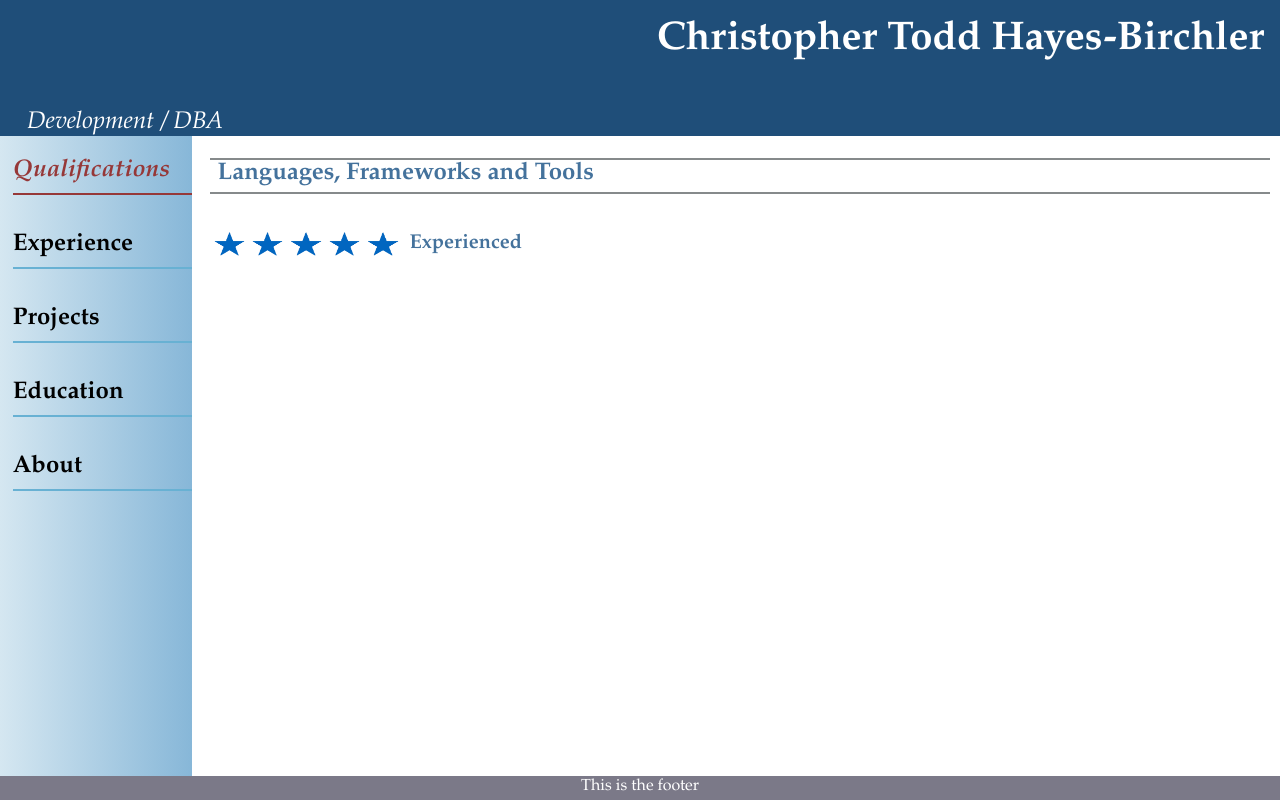
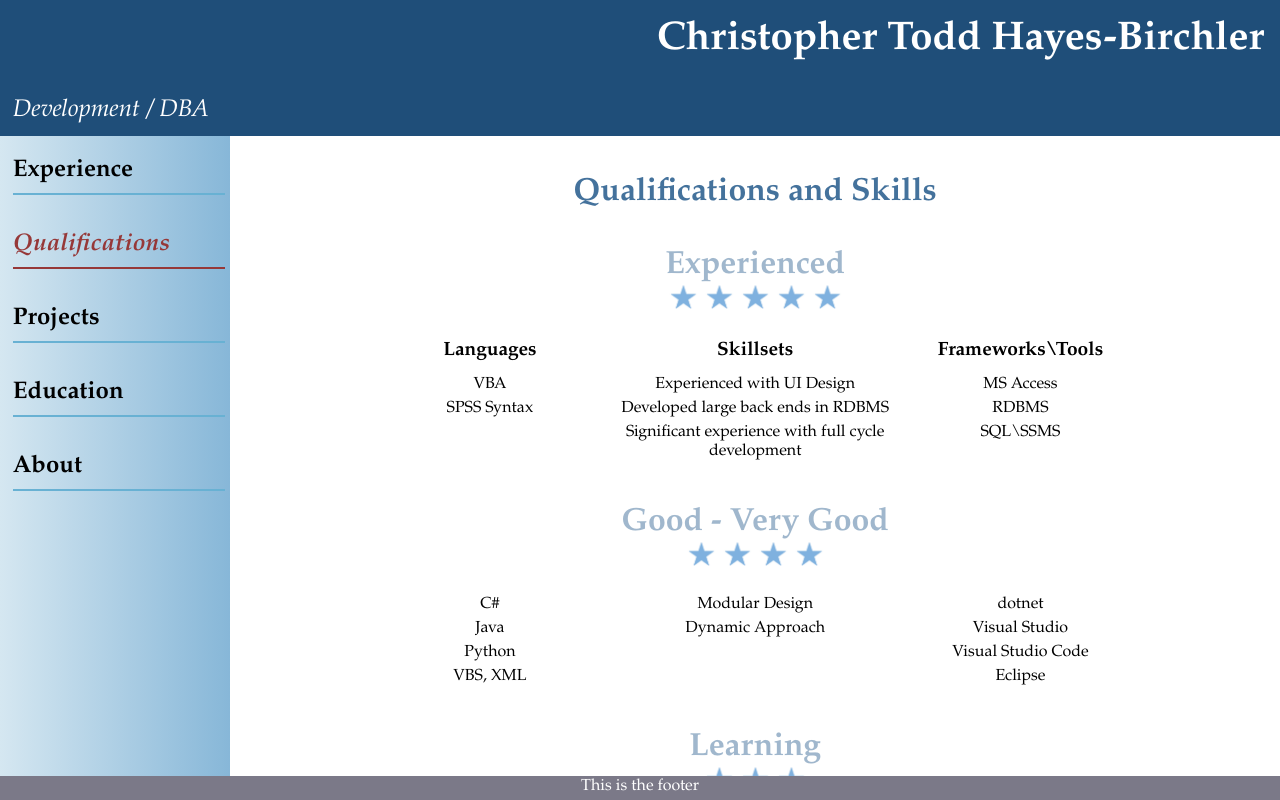
Before and after one commit to ChrisHayes1/Personal-Web-Page, a plain HTML site: page index.html in a window 1280 px wide. Both pictures are taken after a click on the link "Qualifications". Drawn offline with nearby package versions, Linux system fonts and the light colour scheme.

Commit message:
Cleaned up qualifications

```diff
--- a/assets/siteTheme.css
+++ b/assets/siteTheme.css
@@ -12,6 +12,7 @@ body {
 
 /*  header style */
 header {
+  position: relative;
   height: 17vh;
   padding: 0;
   background-color: 	#1F4E79;
@@ -28,12 +29,16 @@ header h1 {
 }
 
 header p {
-  text-align: center;
-  padding-top: 2vh;
-  vertical-align: center;
+  position: absolute;
+  bottom: 10px;
+  text-align: left;
+  padding-left: 1vw;
+  margin: 0;
+  padding-top: 7vh;
   font-size: 1.5em;
   display: inline-block;
-  width: 250px;
+  width: 18%;
+  /* background-color: white; */
 }
 
 
@@ -50,7 +55,7 @@ header p {
 nav {
   margin: 0;
   height: 80vh;
-  width: 15%;
+  width: 18%;
   padding-left: 1vw;
   background-image: linear-gradient(to right, #d5e7f1, #87b7d8);
   float: left;
@@ -62,7 +67,7 @@ nav {
   margin-top: 2px;
   margin-bottom: 1px;
   color: black;
-  align-items: center;
+
   text-align: left;
   height: 35px;
   line-height: 30px;
@@ -71,18 +76,22 @@ nav {
   font-size: 1em;
 }
 
+/*nav menu item underline */
+.NavBreaks {
+  border: 1px solid rgb(104, 177, 211);
+  margin-top: 2px;
+  margin-bottom: 35px;
+  margin-right: 5px;
+}
+
+/*color of selected menu button*/
 .NavMenuSelection {
   color: rgb(150, 56, 56);
   font-style: italic;
 }
 
 
-.NavBreaks {
-  border: 1px solid rgb(104, 177, 211);
-  margin-top: 2px;
-  margin-bottom: 35px;
-}
-
+/*color of selected menu item underline*/
 .NavMenuSelectionBar{
   border-color: rgb(150, 56, 56);
 }
@@ -92,9 +101,10 @@ nav {
  article {
   margin: 0;
   height: 80vh;
-  width: 85%;
+  width: 82%;
   float: left;
   padding-left: 1.1em;
+  padding-right: 1.1em;
   overflow: auto;
   background-color: white;
   color: black;
@@ -127,12 +137,8 @@ footer {
 } */
 
 /****************
-* Qualifications
+*
 ****************/
-
-
-
-
 
 
 
@@ -269,36 +275,62 @@ footer {
 
 /*Stars and header*/
 
+.qualiesSection{
+  width: 70%;
+  margin: 0 auto;
+
+}
+.qualHeader{
+  text-align: center;
+  background: white;
+  padding-top: 1em;
+  padding-bottom: .1em;
+  opacity: .5;
+}
+.qualiesSection hr{
+  margin: 0;
+}
 .QualStar{
-  display: inline;
-  text-align: left;
-  float:left;
-  width: 3vw;
   height: 3vh;
+  margin: 0 auto;
 }
 
 .QualStarHeader{
+  margin: 0;
 
-  float:left;
-  text-align: left;
   font-weight: bolder;
-  font-size: 1.25em;
+  font-size: 2em;
   color: rgb(68, 114, 156);
-  margin-left: 8px;
+
 }
 
-/*Qaulification table*/
-.qualies{
-  margin: 1em auto;
-  border: 1px solid ;
-  text-align: left;
-  column-width: 25%;
+/*Internal table*/
+.qualiesTable{
+  display: block;
 }
 
+.qualiesTable table{
+  width: 100%;
+  margin: 0 auto;
+}
 
-.qualiesHead{
-    text-transform: lowercase;
-    font-size: 15px;
+.qualiesTable th{
+  text-align: center;
+  padding-bottom: 10px;
+  font-size: 1.2em;
+}
+
+.qualiesTable td{
+  text-align: center;
+  margin: 0;
+  margin-bottom: 5px;
+  font-size: 1em;
+  vertical-align: top;
+}
+
+.qualiesTable td p{
+  margin: 0;
+  padding-bottom: 5px;
 }
 
 
--- a/partials/header.html
+++ b/partials/header.html
@@ -1,3 +1,3 @@
 <!--Standard site head-->
 <h1> Christopher Todd Hayes-Birchler </h1>
-<p><i>Development / DBA</i><p>
+<p><i>Development / DBA</i></p>
--- a/partials/navMenu.html
+++ b/partials/navMenu.html
@@ -1,15 +1,14 @@
 <div id = "volunteerbuttons">
     <b><h2>
+        <a onclick="changeSub('experience.html', 'navExperience')"
+        class = "NavMenuButton keyPrjTbl" id ="navExperience" href="javascript:void(0);">
+        Experience
+    </a><hr class = "NavBreaks" id ="navExperience">
 
     <a onclick="changeSub('qualifications.html', 'navQualifications')"
         class = "NavMenuButton keyPrjTbl" id ="navQualifications" href="javascript:void(0);">
         Qualifications
     </a><hr class = "NavBreaks" id ="navQualifications">
-
-    <a onclick="changeSub('experience.html', 'navExperience')"
-        class = "NavMenuButton keyPrjTbl" id ="navExperience" href="javascript:void(0);">
-        Experience
-    </a><hr class = "NavBreaks" id ="navExperience">
 
     <a onclick="changeSub('projects.html', 'navProjects')"
         class = "NavMenuButton keyPrjTbl" id ="navProjects" href="javascript:void(0);">
@@ -99,8 +98,8 @@
         });
     }
 
-    var DEF_PAGE = "qualifications.html";
-    var DEF_ID = "navQualifications";
+    var DEF_PAGE = "experience.html";
+    var DEF_ID = "navExperience";
     var DEF_PROJECT = "Datanets"
 
     $(function() {
--- a/qualifications.html
+++ b/qualifications.html
@@ -1,13 +1,16 @@
+
+<br><br>
+<p class = "QualStarHeader" style="text-align:center;">
+    Qualifications and Skills
+</p>
+
+
+
+<div>
     <br>
-<div>
-    <!--Qualifications-->
-    <hr class = "HeaderOutline">
-    <span class = "HeaderText"> Languages, Frameworks and Tools</span>
-    <hr class = "HeaderOutline">
-    <br>
-    <br>
-    <section>
-        <div class="wrapper-light"></div>
+        <section class = "qualiesSection">
+            <div class = "qualHeader">
+                <p class = "QualStarHeader"> Experienced</p>
                 <img class = "QualStar"
                     src = "/assets/images/shapes/star1.png" >
                 <img class = "QualStar"
@@ -18,125 +21,135 @@
                     src = "/assets/images/shapes/star1.png" >
                 <img class = "QualStar"
                     src = "/assets/images/shapes/star1.png" >
-            <span class = "QualStarHeader"> Experienced</span>
             </div>
+            <br>
+            <div class = "qualiesTable">
+                <table>
+                    <col width = "25%">
+                    <col width = "50%">
+                    <col width = "25%">
+                    <thead>
+                        <th >
+                             Languages
+                        </th>
+                        <th>
+                            Skillsets
+                        </th>
+                        <th>
+                            Frameworks\Tools
+                        </th>
+                    </thead>
+                    <tbody >
+                        <td >
+                                <p>VBA</p>
+                                <p>SPSS Syntax</p>
+                        </td>
+                        <td>
+                            <p>Experienced with UI Design</p>
+                            <p>Developed large back ends in RDBMS</p>
+                            <p>Significant experience with full cycle development</p>
+                        </td>
+
+                        <td >
+                            <p>MS Access </p>
+                            <p>RDBMS</p>
+                            <p>SQL\SSMS</p>
+                        </td>
+                    </tbody>
+                </table>
+            </div>
+        <br>
         </section>
 
+        <section class="qualiesSection">
+            <div class = "qualHeader">
+                <p class = "QualStarHeader"> Good - Very Good</p>
+                <img class = "QualStar"
+                    src = "/assets/images/shapes/star1.png" >
+                <img class = "QualStar"
+                    src = "/assets/images/shapes/star1.png" >
+                <img class = "QualStar"
+                    src = "/assets/images/shapes/star1.png" >
+                <img class = "QualStar"
+                    src = "/assets/images/shapes/star1.png" >
+            </div>
 
-        <!-- <tr></tr>
-        <tr>
-            <table class = "qualies">
-                <thead class = "qualiesHead">
+            <br>
+            <div class = "qualiesTable">
+                <table>
+                        <col width = "25%">
+                        <col width = "50%">
+                        <col width = "25%">
+                    <!-- <thead>
                         <th >
                             <u> Languages</u>
+                        </th>
+                        <th >
+                            <u> Skillsets</u>
                         </th>
                         <th>
                             <u> Frameworks\Tools</u>
                         </th>
-                    <th >
-                        <u> Skillsets</u>
-                    </th>
-                </thead>
+                    </thead> -->
                     <tbody >
                         <td >
-                        <ul>
-                            <li>VBA</li>
-                            <li>SPSS Syntax</li>
-                        </ul>
+                                <p>C#</p>
+                                <p>Java</p>
+                                <p>Python</p>
+                                <p>VBS, XML</p>
+                        </td>
+                        <td>
+                                <p>Modular Design</p>
+                                <p>Dynamic Approach</p>
                             </td>
                         <td >
-                        <ul>
-                            <li>MS Access </li>
-                        </ul>
+                            <p>dotnet</p>
+                            <p>Visual Studio</p>
+                            <p>Visual Studio Code</p>
+                            <p>Eclipse</p>
+                        </td>
+
+                    </tbody>
+                </table>
+            </div>
+        <br>
+        </section>
+
+        <section class="qualiesSection">
+            <div class = "qualHeader">
+                <p class = "QualStarHeader"> Learning</p>
+                <img class = "QualStar"
+                    src = "/assets/images/shapes/star1.png" >
+                <img class = "QualStar"
+                    src = "/assets/images/shapes/star1.png" >
+                <img class = "QualStar"
+                    src = "/assets/images/shapes/star1.png" >
+
+            </div>
+            <br>
+            <div class = "qualiesTable">
+                <table>
+                        <col width = "25%">
+                        <col width = "50%">
+
+                    <tbody >
+                        <td >
+                                <p>Javascript</p>
+                                <p>HTML</p>
+                                <p>CSS</p>
                         </td>
                         <td>
-                        <p>Significant experience with full cycle development</p>
-                        <p>Developed large back ends in RDBMS</p>
-                        <p>Experienced with UI Design</p>
+                                <p>Managing groups of developers </p>
+                                <p>Larger Architectures and design patterns</p>
                             </td>
+                        <td >
+                            <p>Node.JS, Express, EJS</p>
+                            <p>bootstrap, jQuery</p>
+                            <p>Mongo</p>
+                            <p>Agile</p>
+                        </td>
+
                     </tbody>
                 </table>
-        </tr>
-    </table>
-    <br>
-    <table>
-        <tr>
-            <th>
-                <span>
-                    <img style="display:block; border:1px"
-                    class = "QualStar"
-                    src = "/assets/images/shapes/star1.png" >
-                    <img style="display:block; border:1px"
-                    class = "QualStar"
-                    src = "/assets/images/shapes/star1.png" >
-                    <img style="display:block; border:1px"
-                    class = "QualStar"
-                    src = "/assets/images/shapes/star1.png" >
-                    <img style="display:block; border:1px"
-                    class = "QualStar"
-                    src = "/assets/images/shapes/star1.png" >
-                    <span class = "QualStarHeader"> Good - Very Good</span>
-                </span>
-            </th>
-        </tr>
-        <tr>
-            <td>
-                <ul>
-                    <li><i>Modular Design, Dynamic Approach, Architecture</i></li>
-                    <li>C#, dotnet, Visual Studio \ VSC  </li>
-                    <li>Java, Eclipse</li>
-                    <li>Python</li>
-                    <li>VBS</li>
-                    <li>XML</li>
-                    <li>GIT, GitHub</li>
-                    <li>Terminal, SSH, VIM</li>
-                </ul>
-            </td>
-        </tr>
-    </table>
-    <br>
-    <table>
-            <tr>
-                <th>
-                    <span>
-
-                        <img style="display:block; border:1px"
-                        class = "QualStar"
-                        src = "/assets/images/shapes/star1.png" >
-                        <img style="display:block; border:1px"
-                        class = "QualStar"
-                        src = "/assets/images/shapes/star1.png" >
-                        <img style="display:block; border:1px"
-                        class = "QualStar"
-                        src = "/assets/images/shapes/star1.png" >
-                        <span class = "QualStarHeader"> Still Learning</span>
-                    </span>
-                </th>
-            </tr>
-                <tr>
-                    <td>
-                        <ul>
-                            <li>Node.JS, Express, EJS</li>
-                            <li>MongoDB</li>
-                            <li>HTML, CSS, Javascript</li>
-                            <li>Bootstrap, JQuery</li>
-                            <li>JavaFX, Scene Builder</li>
-                            <li>Services</li>
-                        </ul>
-                    </td>
-                </tr>
-    </table>
             </div>
- -->
-
-<!-- <div>
-
-    <hr class = "HeaderOutline">
-    <span class = "HeaderText"> Additional Qualifications</span>
-    <hr class = "HeaderOutline">
-    <br>
-
-    <span id = "QualSub">
-
-    </span>
-</div> -->
+        </section>
```
Also changed, not shown: about.html (+4 -4 lines). Lines whose indentation alone changed are shown as unchanged.
